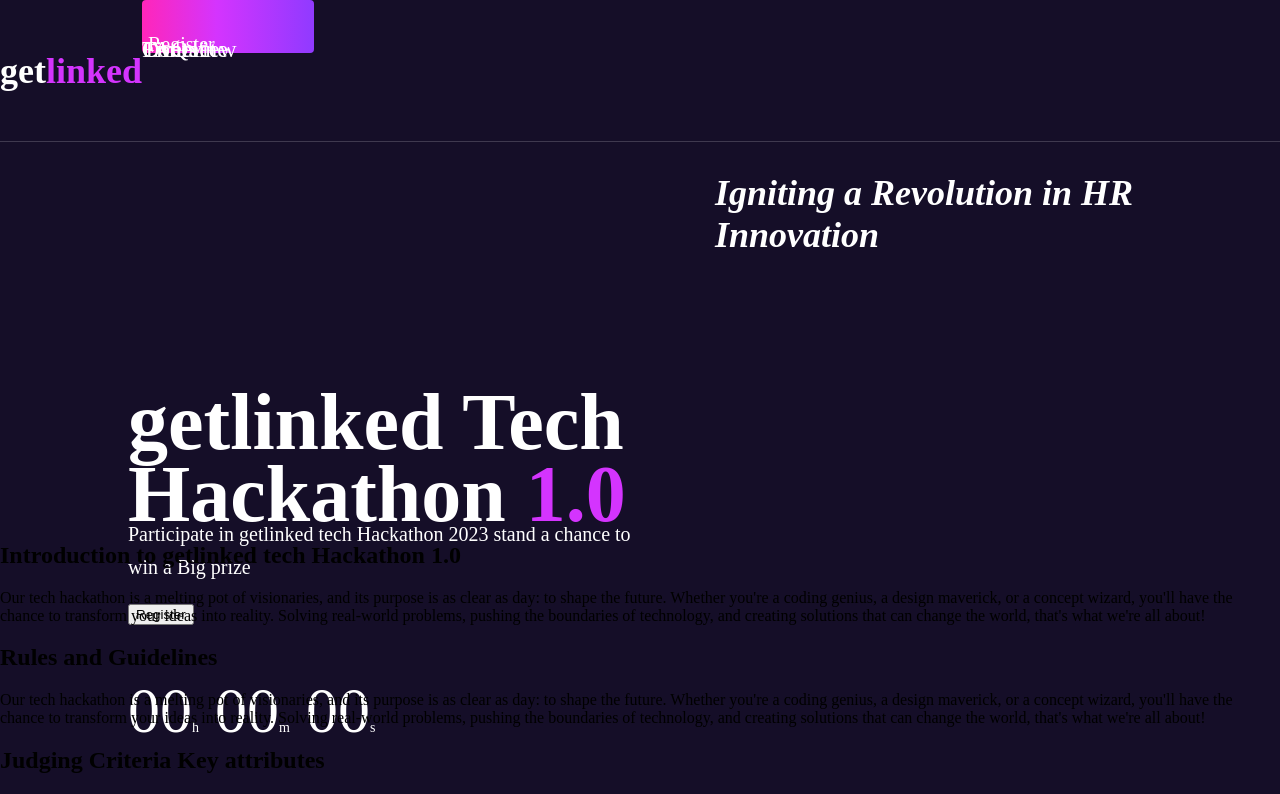
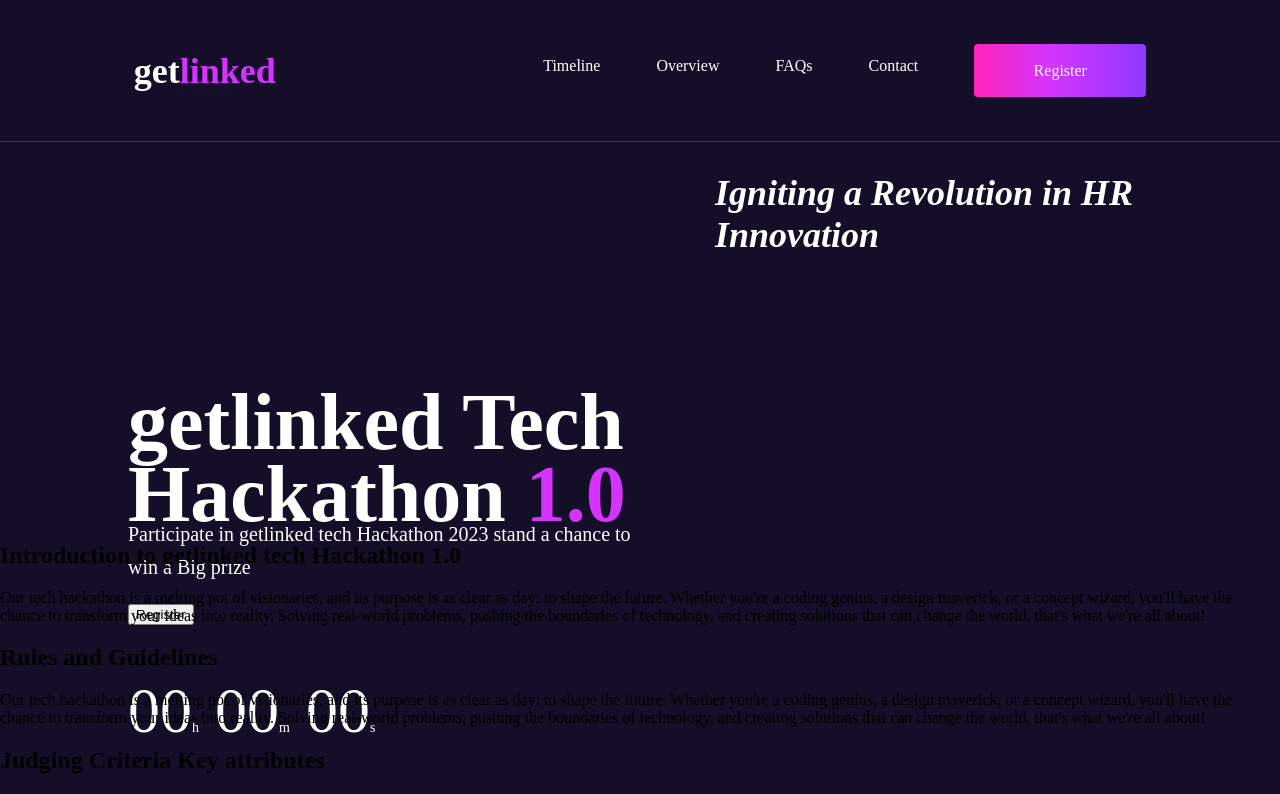
Before and after one commit to Ciamuthama/GetLinkedAiHackathon, a React (Vite) app: page / in a window 1280 px wide. Shown: the top 794 px of the page. Built offline with nearby package versions, Linux system fonts and the light colour scheme.

Commit message:
fixed bugs in the navigation component

```diff
--- a/src/components/navigation.css
+++ b/src/components/navigation.css
@@ -28,19 +28,14 @@
 }
 
 .main_nav {
-  width: 100%;
-  height: 100%;
-  position: "relative";
   display: inline-flex;
   flex-direction: row;
   gap: 56px;
 }
 
 .main_nav h2 {
-  top: 16px;
-  position: absolute;
   color: white;
-  font-size: 16;
+  font-size: 16px;
   font-family: Montserrat;
   font-weight: 400;
   word-wrap: break-word;
@@ -49,9 +44,12 @@
 .button_nav {
   width: 172px;
   height: 53px;
-  flex-shrink: 0;
   border-radius: 4px;
   border-width: 0;
+  color: white;
+  font-size: 16px;
+  font-family: Montserrat;
+  font-weight: 400;
   background: linear-gradient(
     270deg,
     #903aff 0%,
--- a/src/components/navigation.jsx
+++ b/src/components/navigation.jsx
@@ -16,7 +16,7 @@ export default function Navigation() {
         <h2>FAQs</h2>
         <h2>Contact</h2>
         <button className='button_nav'>
-          <h2>Register</h2>
+          Register
         </button>
       </div>
     </div>
```
